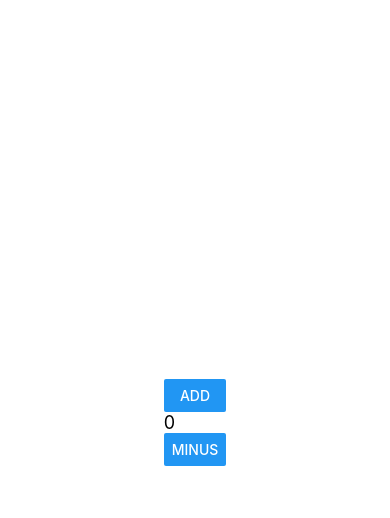
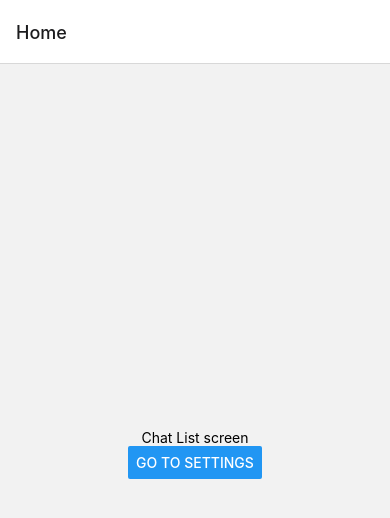
Before and after one commit to hectorbencosme7/whatsApp, a React Native app: screen /Home in a window 390 px wide. Shown: the top 518 px of the page. Built offline with nearby package versions, Linux system fonts and the light colour scheme.

Commit message:
Added font changes and multi screen functionality

```diff
--- a/App.js
+++ b/App.js
@@ -1,31 +1,85 @@
-import { StatusBar } from 'expo-status-bar';
-import { useState,useEffect} from 'react';
+import 'react-native-gesture-handler';
+import { useState,useEffect, useCallback} from 'react';
 import {Button,StyleSheet, Text, View } from 'react-native';
 import { SafeAreaProvider, SafeAreaView } from 'react-native-safe-area-context';
+import * as SplashScreen from 'expo-splash-screen';
+import * as Font from 'expo-font';
+import { NavigationContainer } from '@react-navigation/native';
+import { createStackNavigator } from '@react-navigation/stack';
 
+import ChatListScreen from './Screens/ChatListScreen';
+import ChatSettingsScreen from './Screens/ChatSettingsScreen';
+
+
+
+SplashScreen.preventAutoHideAsync();
+const Stack = createStackNavigator();
 export default function App() {
 
-  const [count,setCount] = useState(0);
+  const [appIsLoaded,setAppIsLoaded] = useState(false);
+  const [count,setCount]=useState(0);
+  const [customCount,setCustomCount]=useState(0);
 
-  useEffect(()=>{
-    console.log('Im rendering');
-  },[count]);
+   useEffect(()=>{
+    //Load fonts
+    setTimeout(() => {
+    console.log("you will only see me once")
+      const prepare= async()=>{
+        try{
+          await Font.loadAsync({
+              //The Fonts
+              "black": require("./assets/fonts//Roboto-Black.ttf"),
+              "blackItalic": require("./assets/fonts/Roboto-BlackItalic.ttf"),
+              "bold": require("./assets/fonts/Roboto-Bold.ttf"),
+              "boldItalic": require("./assets/fonts/Roboto-BoldItalic.ttf"),
+              "italic": require("./assets/fonts/Roboto-Italic.ttf"),
+              "light": require("./assets/fonts/Roboto-Light.ttf"),
+              "lightItalic": require("./assets/fonts/Roboto-LightItalic.ttf"),
+              "medium": require("./assets/fonts/Roboto-Medium.ttf"),
+              "mediumItalic": require("./assets/fonts/Roboto-MediumItalic.ttf"),
+              "regular": require("./assets/fonts/Roboto-Regular.ttf"),
+              "thin": require("./assets/fonts/Roboto-Thin.ttf"),
+              "thinItalic": require("./assets/fonts/Roboto-ThinItalic.ttf"),
+          });
+        }
+        catch(error){
+            console.error(error);
+        }
+        finally{
+          setAppIsLoaded(true);
+        }
+      };
+      prepare();
 
-  const add = () => {
-    setCount(count+1);
-  };
-  const minus = () =>{
-    setCount(count-1);
-  };
+    }, 2000);
+  },[]);
+
+
+  const onLayout=useCallback(async ()=>{
+    console.log('inside onlayout1');
+      if(appIsLoaded){
+        console.log('inside onlayout2');
+        await SplashScreen.hideAsync();
+      }
+  });
+
+  if(!appIsLoaded){
+    return null; //We need this code since "onLayout" never gets re-called
+  }
+  console.log('render count!');
+  //console.log(appIsLoaded);
+  // setAppIsLoaded(false);
   return (
-    <SafeAreaProvider style= {styles.container}>
-      <SafeAreaView>
+    <SafeAreaProvider onLayout={onLayout}>
 
-        <Button title='Add' onPress={add}/>
-        <Text style={styles.label}>{count}</Text>
-        <Button title='Minus' onPress={minus}/>
+        <NavigationContainer>
+          <Stack.Navigator>
+            <Stack.Screen name = "Home" component={ChatListScreen} />
+            <Stack.Screen name = "ChatSettings" component={ChatSettingsScreen} />
+          </Stack.Navigator>
+        </NavigationContainer>
 
-      </SafeAreaView>
+
     </SafeAreaProvider>
 
   );
@@ -41,6 +95,7 @@ const styles = StyleSheet.create({
   },
   label:{
     color: 'black',
-    fontSize: 18
+    fontSize: 18,
+    fontFamily: 'regular'
   }
 });
--- /dev/null
+++ b/Screens/ChatListScreen.js
@@ -0,0 +1,19 @@
+import React from "react";
+import { View, Text, StyleSheet, Button } from "react-native";
+
+
+const ChatListScreen = props =>{
+    return <View style = {styles.container}>
+                <Text>Chat List screen</Text>
+                <Button title="Go to settings" onPress={()=>props.navigation.navigate("ChatSettings")}/>
+            </View>
+};
+
+const styles = StyleSheet.create({
+    container:{
+        flex: 1,
+        justifyContent: 'center',
+        alignItems: 'center'
+    }
+});
+export default ChatListScreen;
--- /dev/null
+++ b/Screens/ChatSettingsScreen.js
@@ -0,0 +1,17 @@
+import React from "react";
+import { View, Text, StyleSheet } from "react-native";
+
+const ChatSettingsScreen = props =>{
+    return <View style = {styles.container}>
+                <Text>Chat Settings screen</Text>
+            </View>
+};
+
+const styles = StyleSheet.create({
+    container:{
+        flex: 1,
+        justifyContent: 'center',
+        alignItems: 'center'
+    }
+});
+export default ChatSettingsScreen;
--- a/app.json
+++ b/app.json
@@ -7,8 +7,8 @@
     "icon": "./assets/icon.png",
     "userInterfaceStyle": "light",
     "splash": {
-      "image": "./assets/splash.png",
-      "resizeMode": "contain",
+      "image": "./assets/SplashScreen.png",
+      "resizeMode": "cover",
       "backgroundColor": "#ffffff"
     },
     "assetBundlePatterns": [
```
Also changed, not shown: Body.js (added, +17 -0 lines), package.json (+10 -4 lines), assets/SplashScreen.png (added), 1 other file (tests, documents, lock files or other folders).
